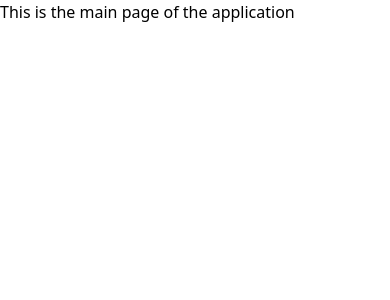
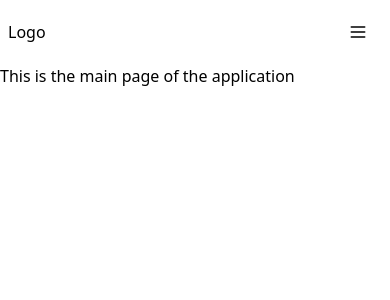
Before and after one commit to AbdulBaseetShabi/manarah-institute, a Next.js app: page / in a window 390 px wide. Shown: the top 300 px of the page. Built offline with nearby package versions, Linux system fonts and the light colour scheme.

Commit message:
navigation bar

```diff
--- a/src/app/common/navigation-bar.tsx
+++ b/src/app/common/navigation-bar.tsx
@@ -17,7 +17,7 @@ const routes: Route[] = [
     sub_routes: [
       {
         id: "core",
-        label: "Core",
+        label: "Core Team",
       },
       {
         id: "board",
@@ -36,6 +36,7 @@ const routes: Route[] = [
       {
         id: "donate",
         label: "Donate",
+        hide: true,
       },
     ],
   },
@@ -45,7 +46,7 @@ const routes: Route[] = [
   },
 ];
 
-const NavigationBar = () => {
+const NavigationBarDesktop = () => {
   return (
     <nav>
       <div className="navbar hidden lg:flex">
@@ -64,8 +65,13 @@ const NavigationBar = () => {
               return (
                 <li>
                   <div className="dropdown dropdown-bottom dropdown-end dropdown-hover">
-                    <div tabIndex={0} role="button">{label}</div>
-                    <ul  tabIndex={0} className="dropdown-content menu p-2 z-[1] w-44 p-2 shadow bg-white">
+                    <div tabIndex={0} role="button">
+                      {label}
+                    </div>
+                    <ul
+                      tabIndex={0}
+                      className="dropdown-content menu p-2 z-[1] w-44 p-2 shadow bg-white"
+                    >
                       {sub_routes.map(({ id, label }) => (
                         <li>
                           <Link href={id}>{label}</Link>
@@ -87,4 +93,66 @@ const NavigationBar = () => {
   );
 };
 
+const NavigationBarMobile = () => {
+  return (
+    <nav className="navbar flex lg:hidden justify-between">
+      <div className="navbar-center">Logo</div>
+      <div className="navbar-end">
+        <div className="dropdown dropdown-end">
+          <div tabIndex={0} role="button" className="btn btn-square btn-ghost">
+            <svg
+              xmlns="http://www.w3.org/2000/svg"
+              fill="none"
+              viewBox="0 0 24 24"
+              className="inline-block w-5 h-5 stroke-current"
+            >
+              <path
+                strokeLinecap="round"
+                strokeLinejoin="round"
+                strokeWidth="2"
+                d="M4 6h16M4 12h16M4 18h16"
+              ></path>
+            </svg>
+          </div>
+          <ul
+            tabIndex={0}
+            className="menu dropdown-content mt-3 z-[1] p-2 shadow bg-white rounded-box w-52"
+          >
+            {routes.map(({ id, label, sub_routes }, index) => {
+              if (!sub_routes) {
+                return (
+                  <li key={index}>
+                    <Link href={id}>{label}</Link>
+                  </li>
+                );
+              }
+
+              return sub_routes.map(({ id, label, hide }, index) => {
+                if (hide) {
+                  return null;
+                }
+
+                return (
+                  <li key={index}>
+                    <Link href={id}>{label}</Link>
+                  </li>
+                );
+              });
+            })}
+            <Button text="Donate" link={""} />
+          </ul>
+        </div>
+      </div>
+    </nav>
+  );
+};
+
+const NavigationBar = () => {
+  return (
+    <>
+      <NavigationBarMobile />
+      <NavigationBarDesktop />
+    </>
+  );
+};
 export default NavigationBar;
--- a/src/app/common/types.tsx
+++ b/src/app/common/types.tsx
@@ -2,4 +2,5 @@ export interface Route {
     id: string;
     label: string;
     sub_routes?:  Omit<Route, 'sub_routes'>[];
+    hide?: boolean;
 }
```
